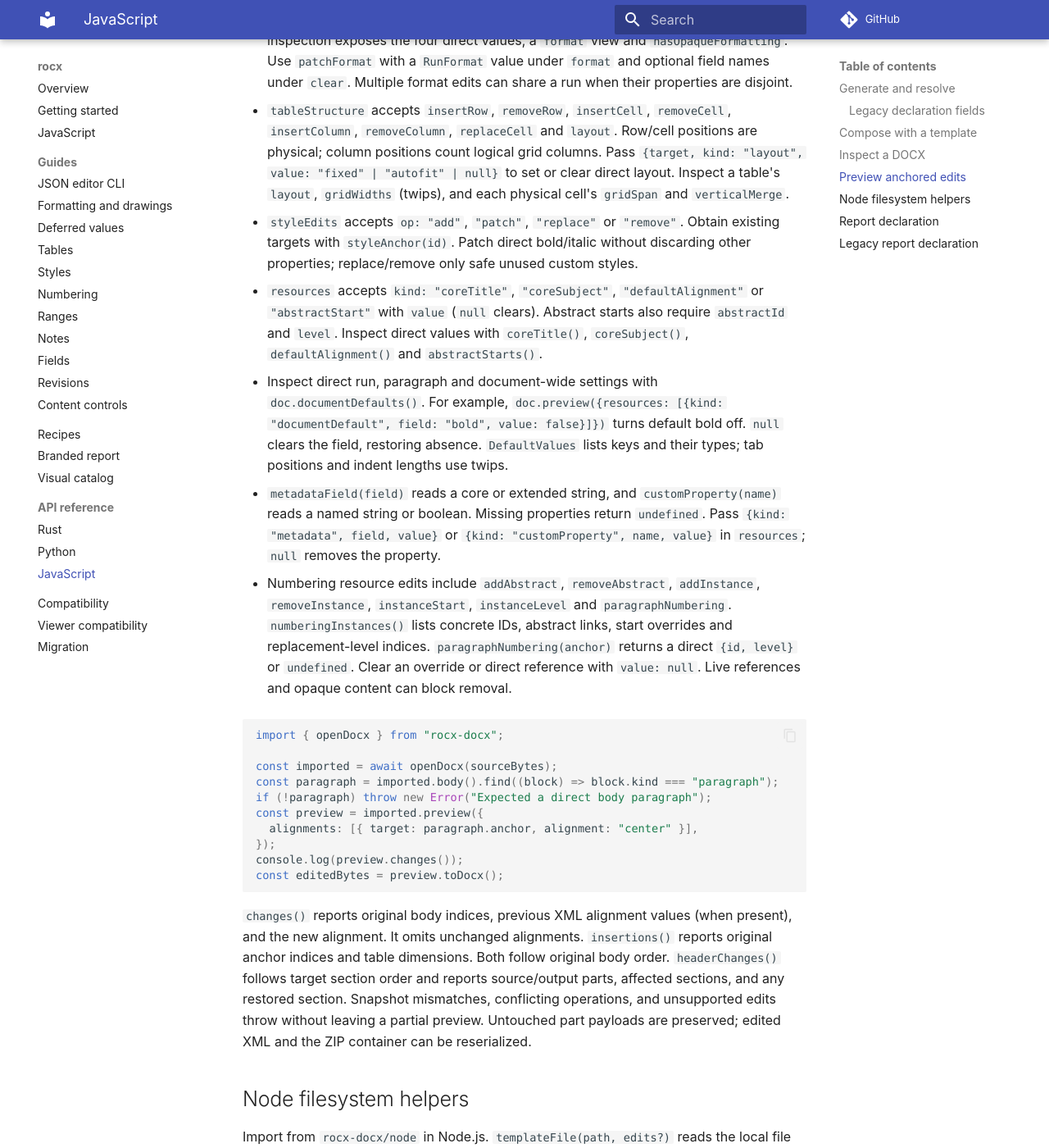
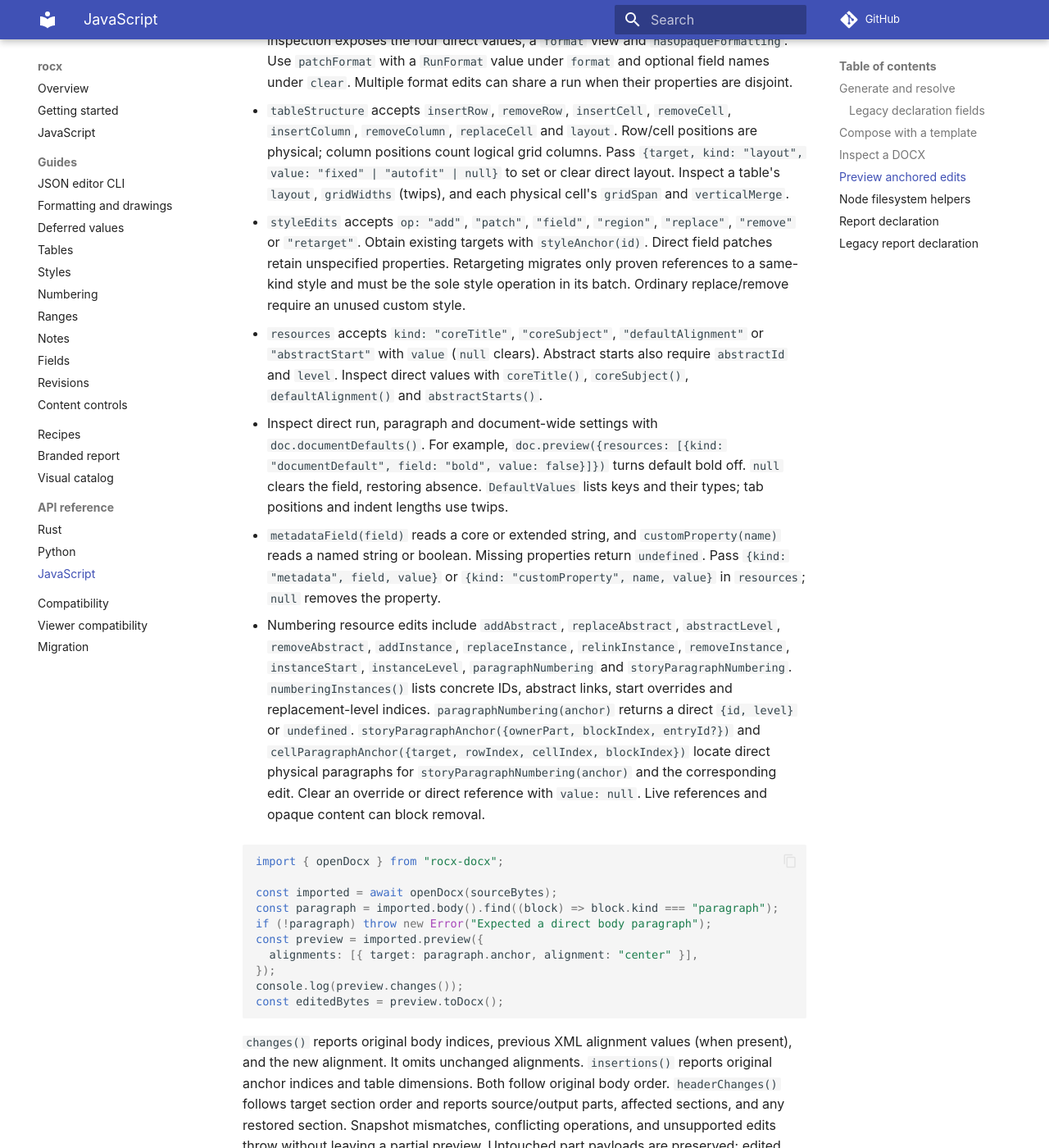
Before and after one commit to ReinderVosDeWael/rocx, an MkDocs documentation site: the page built from docs/website/api/javascript.md, in a window 1280 px wide and 1400 px high, scrolled down 7147 px. Shown: the whole window at 82% size. Built offline with MkDocs 1.6.1 and Material for MkDocs 9.7.7, drawn with Linux system fonts in a browser that asks for light colours; comment, search, counter and statistics services are not loaded.

Commit message:
Record resource recovery qualification and remaining limits

````diff
--- a/docs/website/api/javascript.md
+++ b/docs/website/api/javascript.md
@@ -228,9 +228,11 @@ text: "New text"}]`. `runTextChanges()` reports original `bodyIndex`, `inlineInd
   kind: "layout", value: "fixed" | "autofit" | null}` to set or clear direct
   layout. Inspect a table's `layout`, `gridWidths` (twips), and each physical
   cell's `gridSpan` and `verticalMerge`.
-- `styleEdits` accepts `op: "add"`, `"patch"`, `"replace"` or `"remove"`.
-  Obtain existing targets with `styleAnchor(id)`. Patch direct bold/italic
-  without discarding other properties; replace/remove only safe unused custom styles.
+- `styleEdits` accepts `op: "add"`, `"patch"`, `"field"`, `"region"`, `"replace"`,
+  `"remove"` or `"retarget"`. Obtain existing targets with `styleAnchor(id)`.
+  Direct field patches retain unspecified properties. Retargeting migrates only
+  proven references to a same-kind style and must be the sole style operation
+  in its batch. Ordinary replace/remove require an unused custom style.
 - `resources` accepts `kind: "coreTitle"`, `"coreSubject"`, `"defaultAlignment"` or `"abstractStart"`
   with `value` (`null` clears). Abstract starts also require `abstractId` and
   `level`. Inspect direct values with `coreTitle()`, `coreSubject()`, `defaultAlignment()` and
@@ -246,12 +248,17 @@ text: "New text"}]`. `runTextChanges()` reports original `bodyIndex`, `inlineInd
   return `undefined`. Pass `{kind: "metadata", field, value}` or
   `{kind: "customProperty", name, value}` in `resources`; `null` removes the property.
 
-- Numbering resource edits include `addAbstract`, `removeAbstract`, `addInstance`,
-  `removeInstance`, `instanceStart`, `instanceLevel` and `paragraphNumbering`.
+- Numbering resource edits include `addAbstract`, `replaceAbstract`, `abstractLevel`,
+  `removeAbstract`, `addInstance`, `replaceInstance`, `relinkInstance`,
+  `removeInstance`, `instanceStart`, `instanceLevel`, `paragraphNumbering` and
+  `storyParagraphNumbering`.
   `numberingInstances()` lists concrete IDs, abstract links, start overrides and
   replacement-level indices. `paragraphNumbering(anchor)` returns a direct
-  `{id, level}` or `undefined`. Clear an override or direct reference with
-  `value: null`. Live references and opaque content can block removal.
+  `{id, level}` or `undefined`. `storyParagraphAnchor({ownerPart, blockIndex,
+  entryId?})` and `cellParagraphAnchor({target, rowIndex, cellIndex, blockIndex})`
+  locate direct physical paragraphs for `storyParagraphNumbering(anchor)` and
+  the corresponding edit. Clear an override or direct reference with `value: null`.
+  Live references and opaque content can block removal.
 
 ```javascript
 import { openDocx } from "rocx-docx";
````
Also changed, not shown: docs/EDITOR-RESOURCES.md (+6 -5 lines), docs/PLAN.md (+34 -4 lines).
